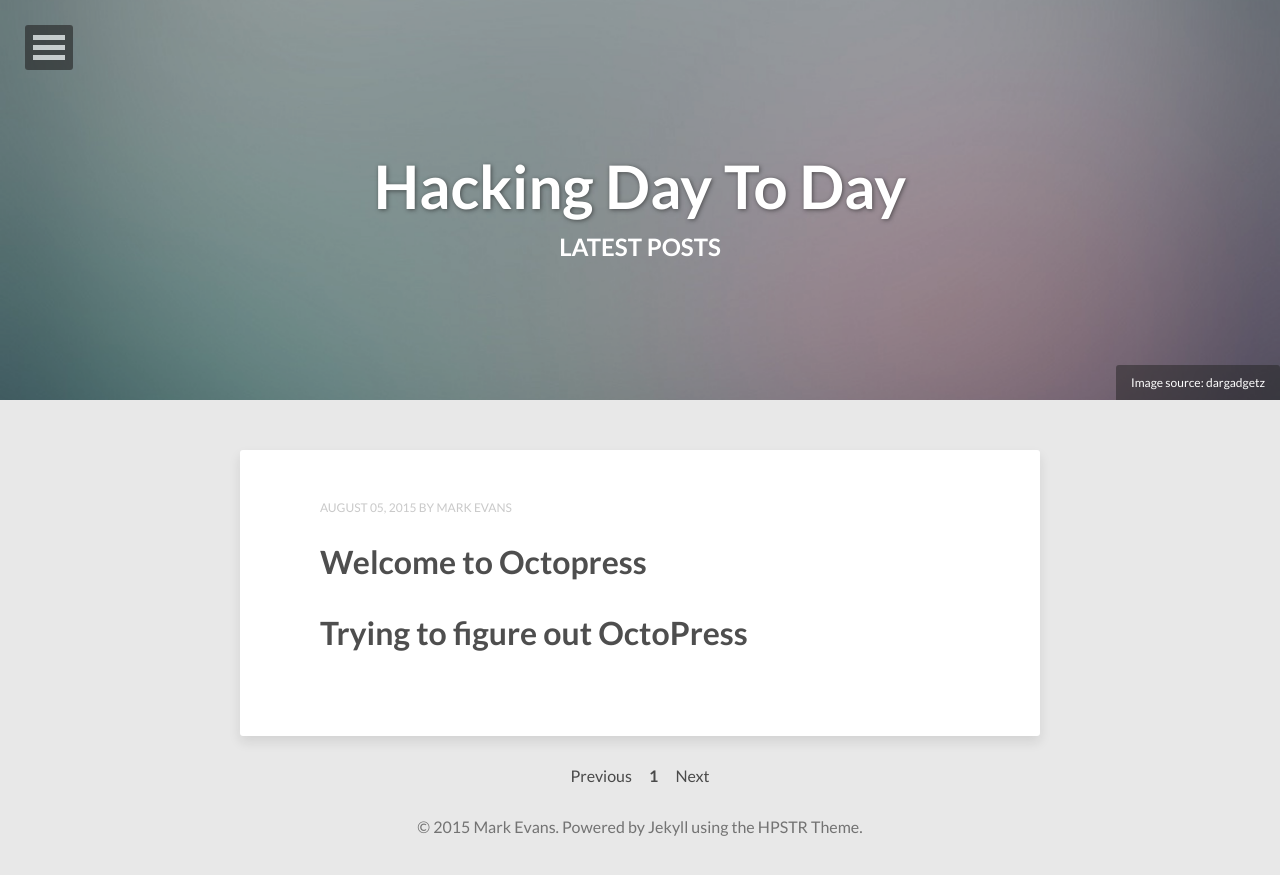
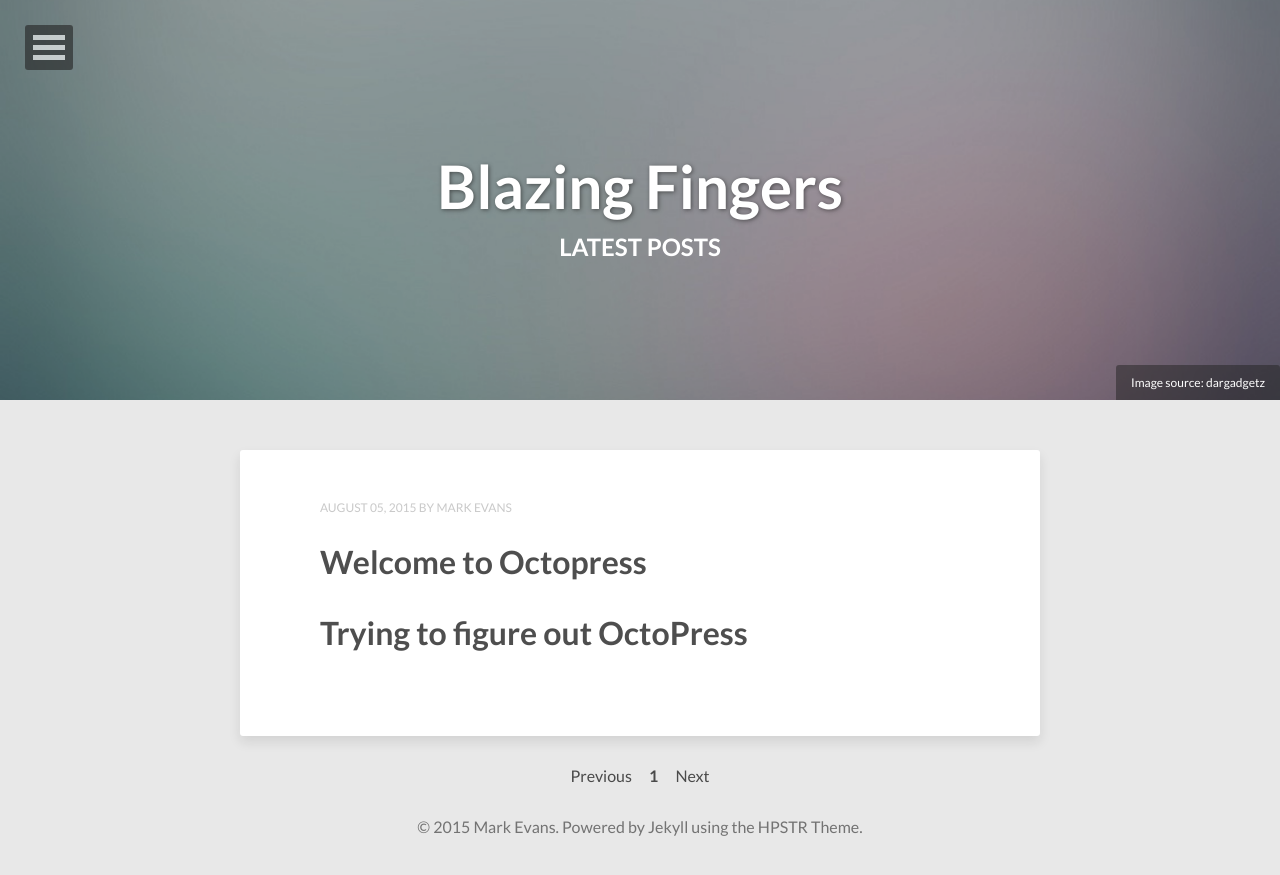
Before and after one commit to markalanevans/markalanevans.github.io, a Jekyll site: the page built from index.html, in a window 1280 px wide. Shown: the top 875 px of the page. Built offline with Jekyll 4.4.1, drawn with Linux system fonts in a browser that asks for light colours; nearby versions of some CDN libraries; the list of posts is cut into pages by our own code.

Commit message:
Update Site Title

```diff
--- a/_config.yml
+++ b/_config.yml
@@ -1,7 +1,6 @@
-title:            Hacking Day To Day
-description:      A bit of everything I do.
+title:            Blazing Fingers
+description:      Pushing buttons and breaking things...
 disqus_shortname: markalanevans
-# Your site's domain goes here (eg: //mmistakes.github.io, http://mademistakes.com, etc)
 # When testing locally leave blank or use http://localhost:4000
 url:              #markalanevans.github.io
 
```
Also changed, not shown: 2 other files.
